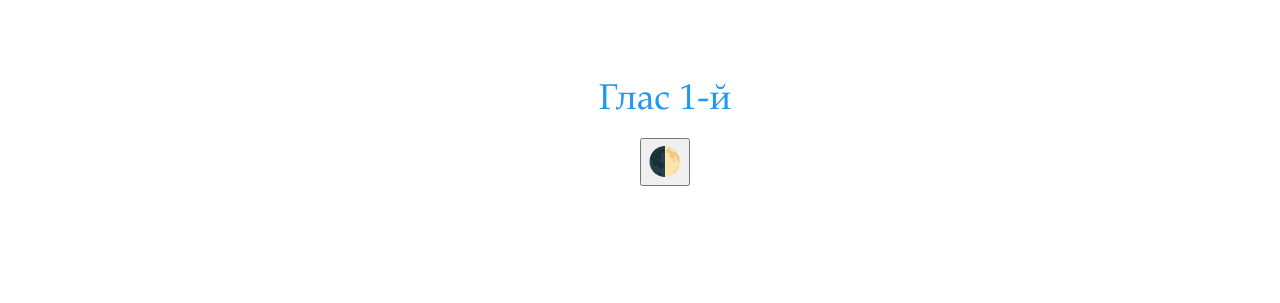
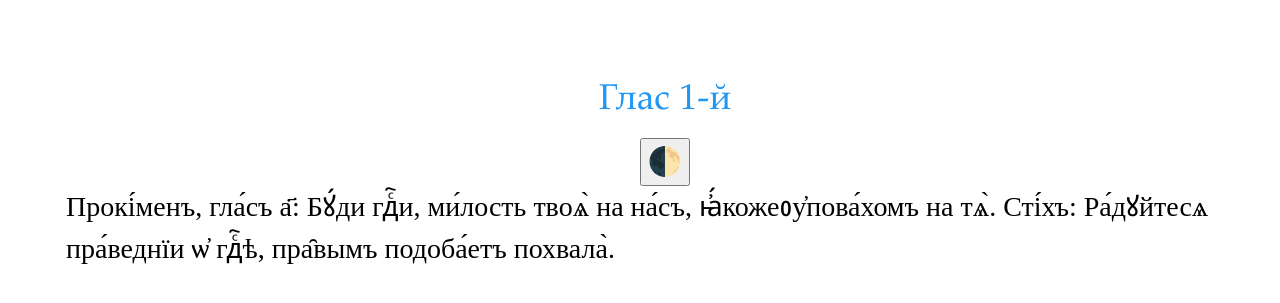
Before and after one commit to markjville/markjville.github.io, a Jekyll site: the page docs/Изобразительная/гл1-прок.html, which Jekyll copies as it is, in a window 1280 px wide. Shown: the top 303 px of the page. Built offline with Jekyll 4.4.1, drawn with Linux system fonts in a browser that asks for light colours; some web fonts are replaced; comment, search, counter and statistics services are not loaded.

Commit message:
Update гл1-прок.html

```diff
--- a/docs/Изобразительная/гл1-прок.html
+++ b/docs/Изобразительная/гл1-прок.html
@@ -32,6 +32,8 @@ p::first-letter {
     <div style="text-align: center;">
    <button onclick="myFunction()">🌓</button>
 </div>
+Прокі́менъ, гла́съ а҃: Бꙋ́ди гдⷭ҇и, ми́лость твоѧ̀ на на́съ, ꙗ҆́кожеᲂу҆пова́хомъ на тѧ̀.
+Сті́хъ: Ра́дꙋйтесѧ пра́веднїи ѡ҆ гдⷭ҇ѣ, пра̑вымъ подоба́етъ похвала̀.
 
       <div class="post-content">
 
```
